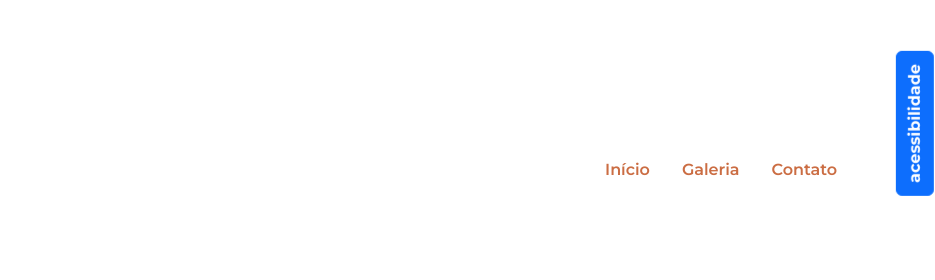
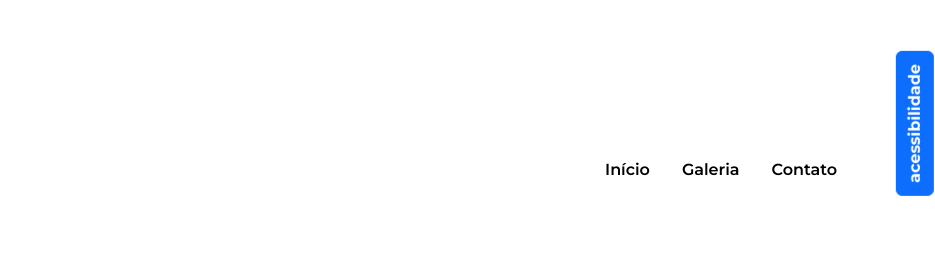
Before and after one commit to djazeitona777/site-acessivel-incrivel, a plain HTML site: page index.html in a window 1280 px wide. Shown: the top 280 px of the page, 345-1280 px from the left. Drawn offline with nearby package versions, Linux system fonts and the light colour scheme.

Commit message:
sdasdasd

```diff
--- a/styles.css
+++ b/styles.css
@@ -24,7 +24,7 @@ section {
 
 
 .nav-link {
-    color: #CB6D43;
+    color: black;
     font-weight: 600;
 }
 
```
